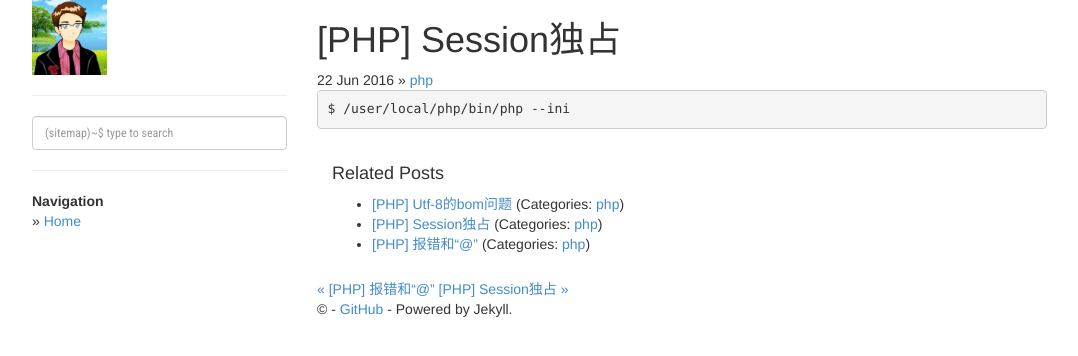
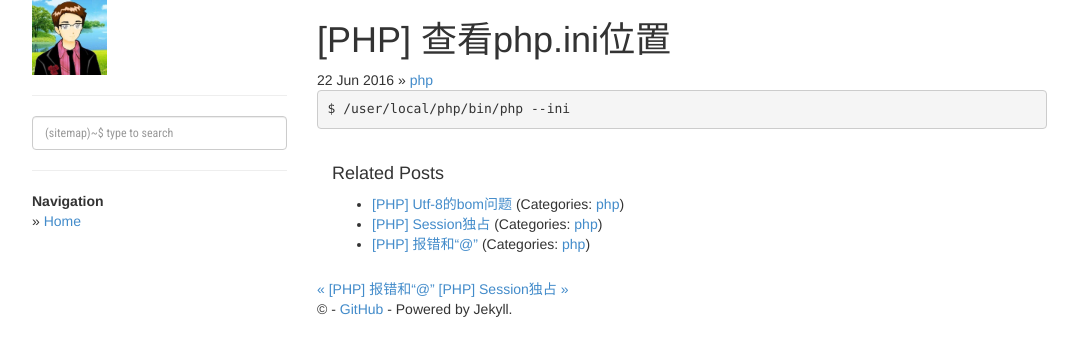
Before and after one commit to linsir123/linsir123.github.io, a Jekyll site: the page built from _posts/2016-06-22-php-ini-path .md, in a window 1280 px wide. Shown: the top 356 px of the page, without its empty margins (53-1131 px from the left). Built offline with Jekyll 4.4.1, drawn with Linux system fonts in a browser that asks for light colours; nearby versions of some CDN libraries; comment, search, counter and statistics services are not loaded.

Commit message:
标题写错

```diff
--- a/_posts/2016-06-22-php-ini-path .md
+++ b/_posts/2016-06-22-php-ini-path .md
@@ -1,6 +1,6 @@
 ---
 layout: post
-title:  "[PHP] Session独占"
+title:  "[PHP] 查看php.ini位置"
 categories: [php]
 ---
 
```
